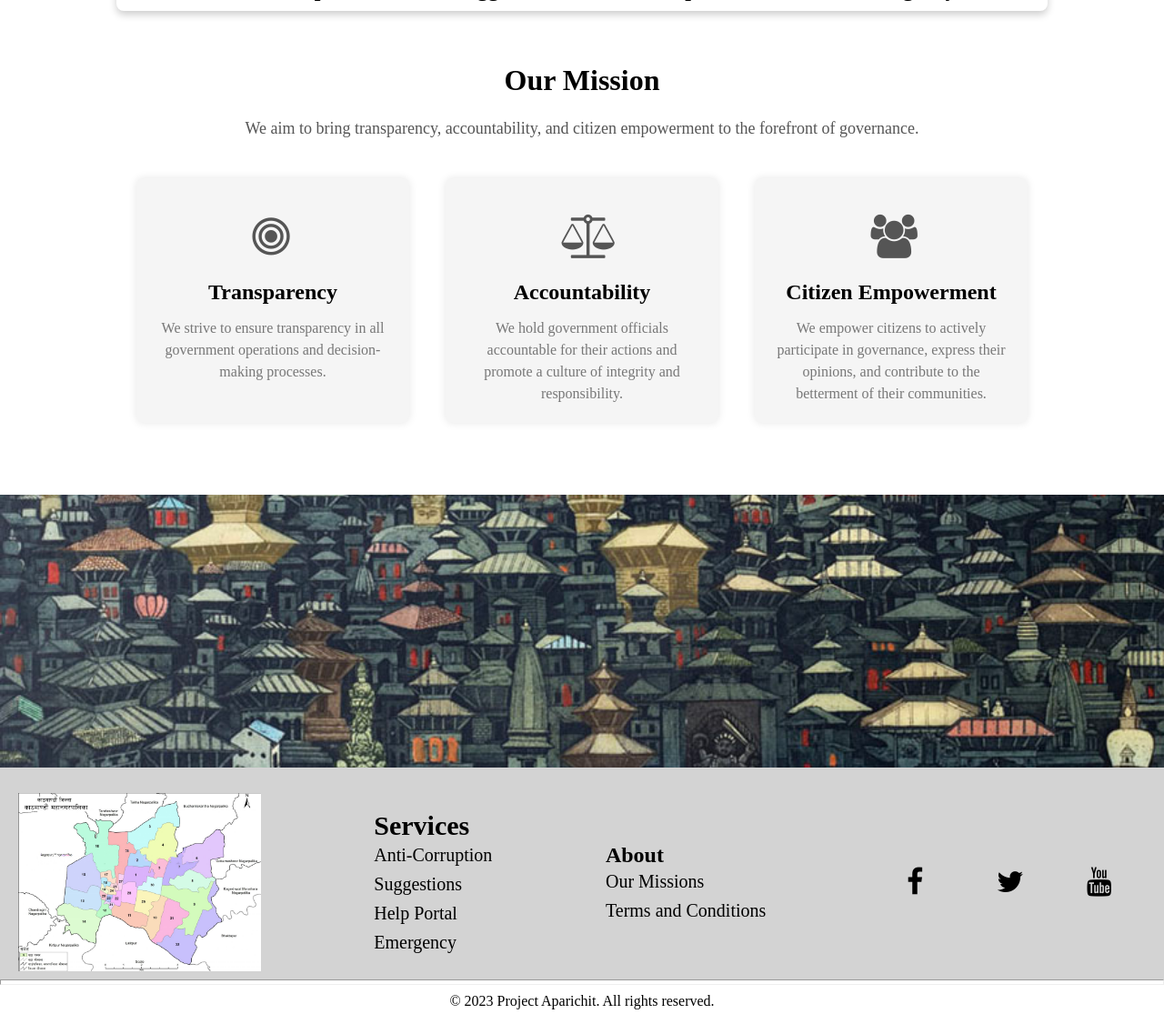
After one commit to initialrise/aparichit, a PHP site: page /missions.html in a window 1280 px wide. The commit adds this page. Shown: the part 624-1739 px from the top of the page at 91% size. Run offline with PHP 8.4, Linux system fonts and the light colour scheme; some libraries are stand-ins or nearby versions.

Commit message:
mission page

```diff
--- a/Corruption_Upload.html
+++ b/Corruption_Upload.html
@@ -61,7 +61,7 @@
         <div class="footer-about">
             <h2>About</h2>
             <ul>
-                <li><a href="#">Our Missions</a></li>
+                <li><a href="./missions.html">Our Missions</a></li>
                 <li><a href="#">Terms and Conditions</a></li>
             </ul>
         </div>
--- /dev/null
+++ b/css/missions.css
@@ -0,0 +1,53 @@
+
+
+  /* our_mission.css */
+  .mission-section {
+    padding: 50px;
+    text-align: center;
+  }
+
+  .mission-heading h1 {
+    font-size: 32px;
+    margin-bottom: 20px;
+  }
+
+  .mission-heading p {
+    font-size: 18px;
+    color: #555;
+    margin-bottom: 40px;
+  }
+
+  .mission-cards {
+    display: flex;
+    justify-content: center;
+    gap: 40px;
+  }
+
+  .mission-card {
+    width: 300px;
+    padding: 20px;
+    border-radius: 8px;
+    background-color: #f5f5f5;
+    box-shadow: 0 0 10px rgba(0, 0, 0, 0.1);
+    text-align: center;
+  }
+
+  .mission-card i {
+    font-size: 48px;
+    color: #555;
+
+  }
+
+  .mission-card h2 {
+    font-size: 24px;
+    margin-bottom: 10px;
+  }
+
+  .mission-card p {
+    font-size: 16px;
+    color: #777;
+    line-height: 1.5;
+  }
+  .fa{
+    padding-right: 65px;
+  }
--- a/login.html
+++ b/login.html
@@ -68,7 +68,7 @@
         <div class="footer-about">
             <h2>About</h2>
             <ul>
-                <li><a href="#">Our Missions</a></li>
+                <li><a href="./missions.html">Our Missions</a></li>
                 <li><a href="#">Terms and Conditions</a></li>
             </ul>
         </div>
--- /dev/null
+++ b/missions.html
@@ -0,0 +1,140 @@
+<!DOCTYPE html>
+<html lang="en">
+<head>
+    <meta charset="UTF-8">
+    <meta http-equiv="X-UA-Compatible" content="IE=edge">
+    <meta name="viewport" content="width=device-width, initial-scale=1.0">
+    <link rel="stylesheet" href="./css/index.css" />
+    <link rel="stylesheet" href="./css/missions.css" />
+    <link rel="stylesheet" href="https://cdnjs.cloudflare.com/ajax/libs/font-awesome/4.7.0/css/font-awesome.min.css">
+    <link href="css/font-awesome.css" rel="stylesheet" type="text/css">
+
+    <title>Project Aparichit</title>
+</head>
+<body>
+        <div class="container">
+            <div class="navbar">
+                <div class="logo">
+                    <a class= "button" href="/index.html"><img src="./image/logo.png" alt="Logo"></a>
+                </div>
+                <div class="nav-items">
+                    <div class="home"><a class= "home" href="/index.html">Home</a></div>
+                    <div class="news"><a class= "news" href="#">News</a></div>
+                    <div class="contact"><a class= "contact" href="#">Contact</a></div>
+                    <div class="services"><a class= "services" href="#">Services</a></div>
+                    <div class="login"><a class= "login" href="/login.html">LOGIN</a></div>
+                </div>
+
+            </div>
+            <div class="background-image"></div>
+
+        </div>
+        <div class="metro">
+            <p class="p">
+              <span class="span">
+                <b>हाम्रो</b>
+              </span>
+            </p>
+            <p class="metro1">
+              <span class="span">
+                <span>Metro</span>
+              </span>
+            </p>
+          </div>
+
+
+        <div class="quote">Lets you connect with the Kathmandu Metro.</div>
+        <button class="button button4">Let's Go</button>
+
+        <div class="container1">
+            <nav class="navbar1">
+                <ul class="nav-items1">
+
+                    <li><a href="./Corruption_Upload.html">Anti-Corruption</a></li>
+                    <li><a href="#">Suggestions</a></li>
+                    <li><a href="#">Help Portal</a></li>
+                    <li><a href="#">Emergency</a></li>
+                </ul>
+            </nav>
+        </div>
+
+
+        <!--    features  -->
+        <div class="mission-section">
+            <div class="mission-heading">
+                <h1>Our Mission</h1>
+                <p>We aim to bring transparency, accountability, and citizen empowerment to the forefront of governance.</p>
+            </div>
+            <div class="mission-cards">
+                <div class="mission-card">
+                    <i class="fa fa-bullseye"></i>
+                    <h2>Transparency</h2>
+                    <p>We strive to ensure transparency in all government operations and decision-making processes.</p>
+                </div>
+                <div class="mission-card">
+                    <i class="fa fa-balance-scale"></i>
+                    <h2>Accountability</h2>
+                    <p>We hold government officials accountable for their actions and promote a culture of integrity and responsibility.</p>
+                </div>
+                <div class="mission-card">
+                    <i class="fa fa-users"></i>
+                    <h2>Citizen Empowerment</h2>
+                    <p>We empower citizens to actively participate in governance, express their opinions, and contribute to the betterment of their communities.</p>
+                </div>
+            </div>
+        </div>
+
+
+        </div>
+    <div>
+
+    </div>
+    <div class="background-image1"></div>
+
+
+
+    <!--footer-->
+
+    <footer class="footer">
+      <div class="footer-logo">
+          <img src="./image/ktm1.jpg" alt="Logo">
+      </div>
+      <div class="footer-services">
+          <h2>Services</h2>
+          <ul>
+            <li><a href="./Corruption_Upload.html">Anti-Corruption</a></li>
+            <li><a href="#">Suggestions</a></li>
+            <li><a href="#">Help Portal</a></li>
+            <li><a href="#">Emergency</a></li>
+          </ul>
+      </div>
+      <div class="footer-about">
+          <h2>About</h2>
+          <ul>
+              <li><a href="#">Our Missions</a></li>
+              <li><a href="#">Terms and Conditions</a></li>
+          </ul>
+      </div>
+      <div class="footer-social-icons">
+
+          <a href="#"><i class="fa fa-facebook"></i></a>
+          <a href="#"><i class="fa fa-twitter"></i></a>
+          <a href="#"><i class="fa fa-youtube"></i></a>
+      </div>
+
+
+  </footer>
+<hr>
+  <p class="footer-copyright">
+    &copy; 2023 Project Aparichit. All rights reserved.
+</p>
+
+
+
+
+
+
+
+
+    </body>
+</html>
--- a/signup.html
+++ b/signup.html
@@ -73,7 +73,7 @@
         <div class="footer-about">
           <h2>About</h2>
           <ul>
-              <li><a href="#">Our Missions</a></li>
+              <li><a href="./missions.html">Our Missions</a></li>
               <li><a href="#">Terms and Conditions</a></li>
           </ul>
       </div>
```
Also changed, not shown: index.html (+12 -2 lines), css/index.css (line endings or trailing spaces).
